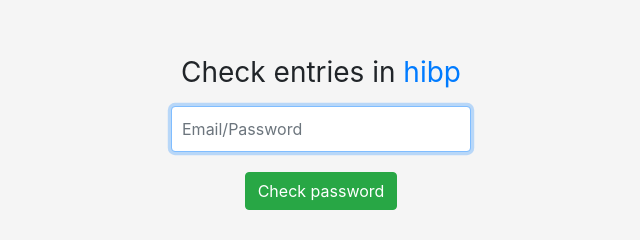
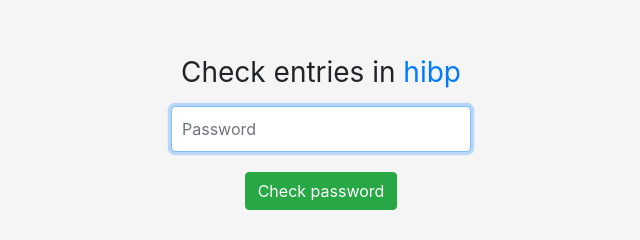
Before and after one commit to mehdibo/hibp-js, a website: page example/index.html in a window 1280 px wide. Shown: the part 223-463 px from the top of the page, 319-959 px from the left. Drawn offline with nearby package versions, Linux system fonts and the light colour scheme.

Commit message:
example: change input placeholder

```diff
--- a/example/index.html
+++ b/example/index.html
@@ -14,7 +14,7 @@
 <body class="text-center">
     <div class="form-signin">
         <h1 class="h3 mb-3 font-weight-normal">Check entries in <a href="https://haveibeenpwned.com/" target="_BLANK">hibp</a></h1>
-        <input type="text" id="value" class="form-control" placeholder="Email/Password" autofocus />
+        <input type="text" id="value" class="form-control" placeholder="Password" autofocus />
         <small id="danger" class="form-text text-danger"></small>
         <small id="success" class="form-text text-success"></small>
         <div class="btn-group mt-3" role="group" aria-label="Basic example">
```
